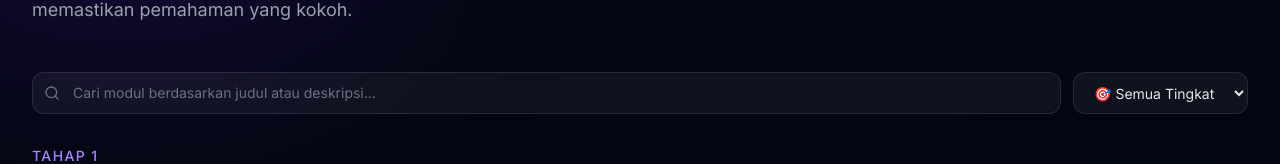
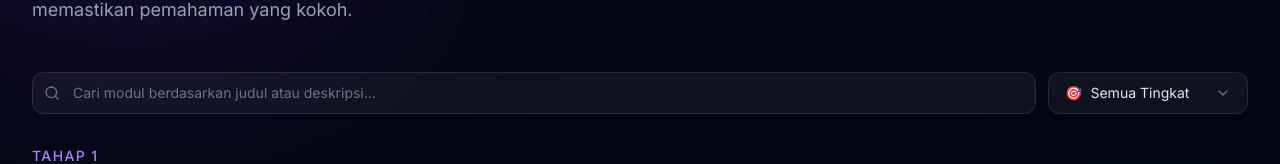
Before and after one commit to fathanzys/ML-Academy-Path, a Next.js app: page /modules in a window 1280 px wide. Shown: the part 218-382 px from the top of the page. Built offline with nearby package versions, Linux system fonts and the light colour scheme.

Commit message:
Redesign difficulty dropdown filter to match dark theme

```diff
--- a/src/app/modules/page.tsx
+++ b/src/app/modules/page.tsx
@@ -1,15 +1,34 @@
 "use client";
 
-import { motion } from "framer-motion";
-import { ArrowRight, BookOpen, Layers, Search } from "lucide-react";
+import { motion, AnimatePresence } from "framer-motion";
+import { ArrowRight, BookOpen, Layers, Search, ChevronDown, Check } from "lucide-react";
 import Link from "next/link";
-import { useState } from "react";
+import { useState, useRef, useEffect } from "react";
 import curriculumData from "@/data/curriculum.json";
 
 export default function ModulesPage() {
     const { rumpun, modul } = curriculumData;
     const [search, setSearch] = useState("");
     const [difficulty, setDifficulty] = useState("Semua");
+    const [isDropdownOpen, setIsDropdownOpen] = useState(false);
+    const dropdownRef = useRef<HTMLDivElement>(null);
+
+    const difficulties = [
+        { id: "Semua", label: "Semua Tingkat", icon: "🎯" },
+        { id: "Mudah", label: "Mudah", icon: "🟢" },
+        { id: "Menengah", label: "Menengah", icon: "🟡" },
+        { id: "Sulit", label: "Sulit", icon: "🔴" }
+    ];
+
+    useEffect(() => {
+        const handleClickOutside = (event: MouseEvent) => {
+            if (dropdownRef.current && !dropdownRef.current.contains(event.target as Node)) {
+                setIsDropdownOpen(false);
+            }
+        };
+        document.addEventListener("mousedown", handleClickOutside);
+        return () => document.removeEventListener("mousedown", handleClickOutside);
+    }, []);
 
     const filtered = modul.filter(m => {
         const matchSearch = !search || m.judul.toLowerCase().includes(search.toLowerCase()) || m.objektif.toLowerCase().includes(search.toLowerCase());
@@ -56,16 +75,49 @@ export default function ModulesPage() {
                         className="w-full pl-10 pr-4 py-2.5 rounded-xl bg-white/5 border border-white/10 text-gray-200 placeholder-gray-500 text-sm focus:outline-none focus:border-violet-500/50 focus:ring-1 focus:ring-violet-500/30 transition-colors"
                     />
                 </div>
-                <select
-                    value={difficulty}
-                    onChange={e => setDifficulty(e.target.value)}
-                    className="px-4 py-2.5 rounded-xl bg-white/5 border border-white/10 text-gray-200 text-sm focus:outline-none focus:border-violet-500/50 cursor-pointer"
-                >
-                    <option value="Semua">🎯 Semua Tingkat</option>
-                    <option value="Mudah">🟢 Mudah</option>
-                    <option value="Menengah">🟡 Menengah</option>
-                    <option value="Sulit">🔴 Sulit</option>
-                </select>
+                <div className="relative min-w-[200px]" ref={dropdownRef}>
+                    <button
+                        onClick={() => setIsDropdownOpen(!isDropdownOpen)}
+                        className="w-full flex items-center justify-between px-4 py-2.5 rounded-xl bg-white/5 border border-white/10 hover:border-violet-500/50 transition-colors text-gray-200 text-sm focus:outline-none focus:ring-1 focus:ring-violet-500/30"
+                    >
+                        <span className="flex items-center gap-2">
+                            <span>{difficulties.find(d => d.id === difficulty)?.icon}</span>
+                            <span>{difficulties.find(d => d.id === difficulty)?.label}</span>
+                        </span>
+                        <ChevronDown className={`w-4 h-4 transition-transform duration-200 ${isDropdownOpen ? 'rotate-180 text-violet-400' : 'text-gray-500'}`} />
+                    </button>
+
+                    <AnimatePresence>
+                        {isDropdownOpen && (
+                            <motion.div
+                                initial={{ opacity: 0, y: 10, scale: 0.95 }}
+                                animate={{ opacity: 1, y: 0, scale: 1 }}
+                                exit={{ opacity: 0, y: 10, scale: 0.95 }}
+                                transition={{ duration: 0.15, ease: "easeOut" }}
+                                className="absolute right-0 top-full mt-2 w-full bg-gray-900 border border-white/10 rounded-xl shadow-[0_10px_40px_rgba(0,0,0,0.8)] z-50 overflow-hidden"
+                            >
+                                <div className="py-1">
+                                    {difficulties.map((diff) => (
+                                        <button
+                                            key={diff.id}
+                                            onClick={() => {
+                                                setDifficulty(diff.id);
+                                                setIsDropdownOpen(false);
+                                            }}
+                                            className="w-full flex items-center justify-between px-4 py-3 text-sm text-left hover:bg-white/5 transition-colors"
+                                        >
+                                            <span className={`flex items-center gap-3 ${difficulty === diff.id ? 'text-white font-medium' : 'text-gray-400'}`}>
+                                                <span className="text-lg">{diff.icon}</span>
+                                                {diff.label}
+                                            </span>
+                                            {difficulty === diff.id && <Check className="w-4 h-4 text-violet-400" />}
+                                        </button>
+                                    ))}
+                                </div>
+                            </motion.div>
+                        )}
+                    </AnimatePresence>
+                </div>
             </motion.div>
 
             {groupedModules.length === 0 && (
```
